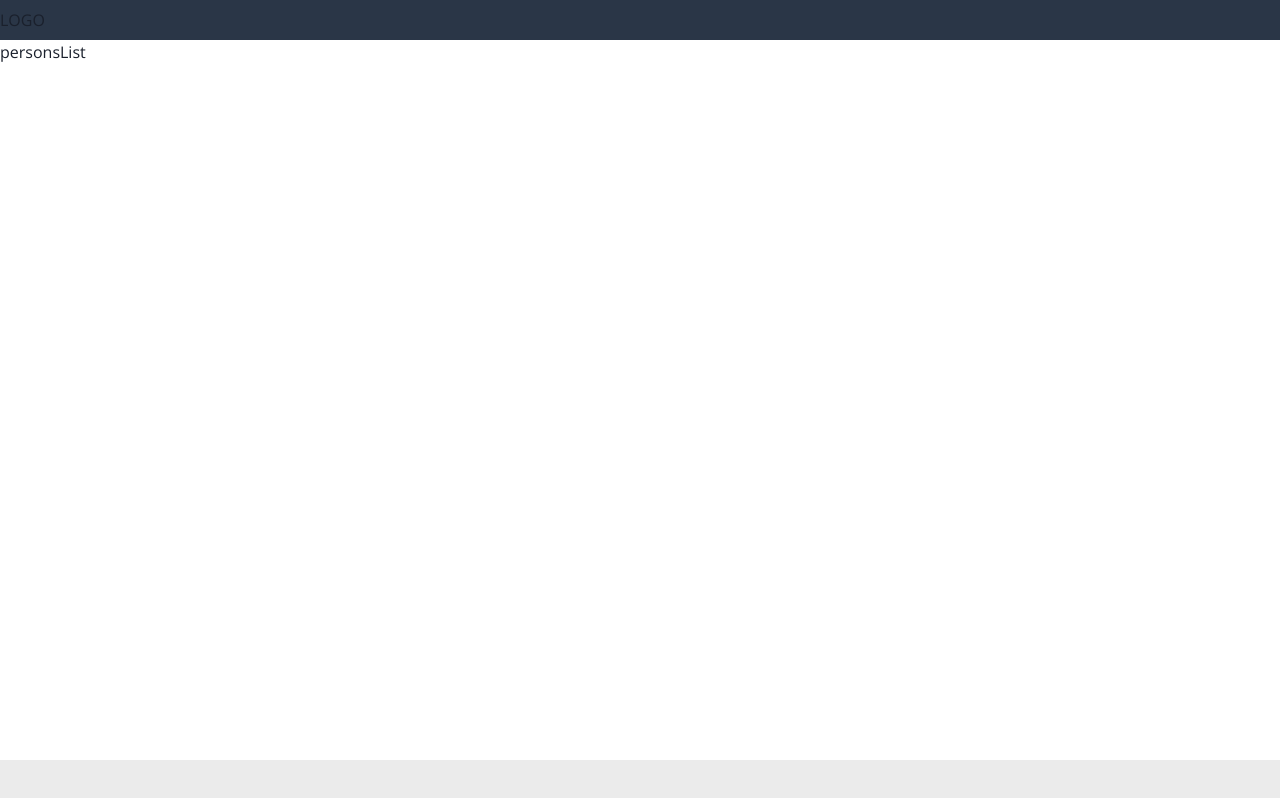
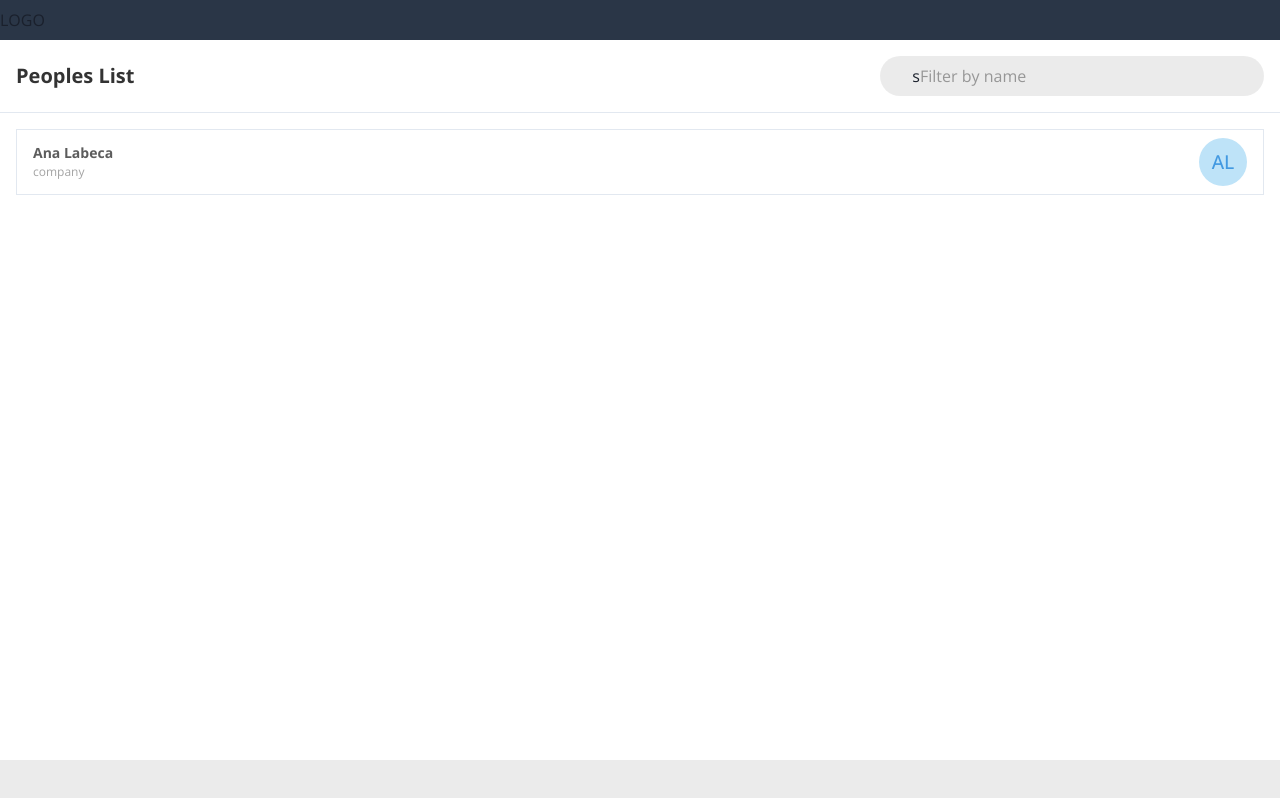
Before and after one commit to anaLabecaDev/persons-management, a React (Create React App) app: page / in a window 1280 px wide. Built offline with nearby package versions, Linux system fonts and the light colour scheme; no server answers.

Commit message:
feat: ✨ Create Persons List base layout and components

```diff
--- a/src/features/persons/personsList.tsx
+++ b/src/features/persons/personsList.tsx
@@ -1,7 +1,65 @@
 import React from 'react';
+import { Avatar, Flex, Box, Text, Heading, InputGroup, InputLeftElement, Input, VStack } from '@chakra-ui/react';
+import { useQuery } from 'react-query';
+import PersonService from '../../api/personService';
+
+function Header() {
+  return (
+    <Flex justifyContent="space-between" alignItems="center" borderBottomWidth="1px" borderBottomColor="grey.500" p={4}>
+      <Heading size="md" color="blackAlpha.800">
+        Peoples List
+      </Heading>
+      <InputGroup border={0} maxW="sm">
+        {/* eslint-disable-next-line react/no-children-prop */}
+        <InputLeftElement pointerEvents="none" children="s" width="4.5rem" />
+        <Input
+          rounded="full"
+          border={0}
+          bg="blackAlpha.200"
+          type="search"
+          placeholder="Filter by name"
+          _placeholder={{
+            color: 'blackAlpha.500',
+          }}
+        />
+      </InputGroup>
+    </Flex>
+  );
+}
+
+function PersonCard() {
+  return (
+    <Flex justifyContent="space-between" alignItems="center" borderWidth="1px" borderColor="grey.500" py={2} px={4}>
+      <Box>
+        <Text fontSize="sm" color="blackAlpha.700" fontWeight="bold" lineHeight="short">
+          Ana Labeca
+        </Text>
+        <Text fontSize="xs" color="blackAlpha.500">
+          company
+        </Text>
+      </Box>
+      <Avatar bg="blue.100" color="blue.400" name="Ana labeca" />
+    </Flex>
+  );
+}
+
+function PersonList() {
+  return (
+    <VStack spacing={4} align="stretch" p="4">
+      <PersonCard />
+    </VStack>
+  );
+}
 
 function PersonsList() {
-  return <div>personsList</div>;
+  const { data } = useQuery(['persons'], PersonService.getAll);
+
+  return (
+    <Box>
+      <Header />
+      <PersonList />
+    </Box>
+  );
 }
 
 export default PersonsList;
```
